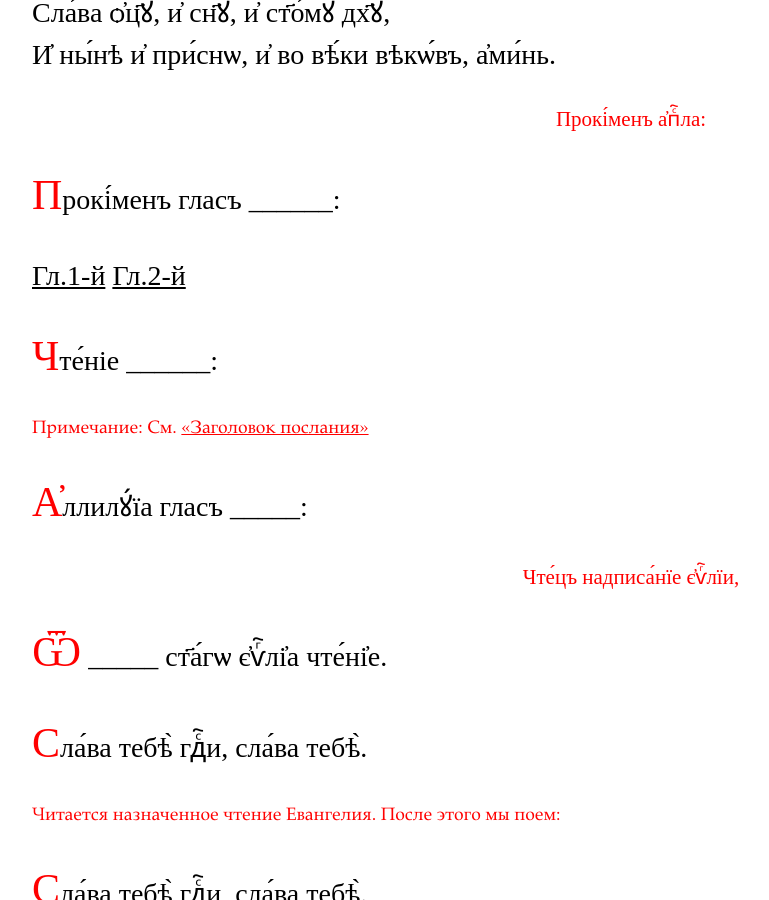
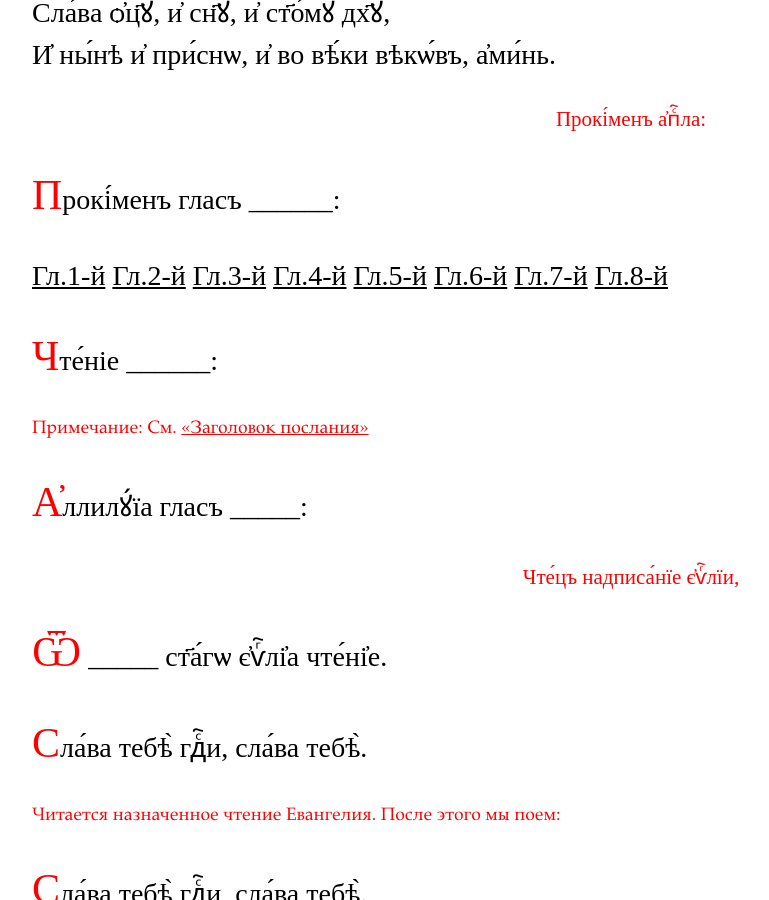
Before and after one commit to markjville/markjville.github.io, a Jekyll site: the page ReadersServ-Slav.html, which Jekyll copies as it is, in a window 1280 px wide and 900 px high, scrolled down 4000 px. Shown: the whole window, without its empty margins (34-803 px from the left). Built offline with Jekyll 4.4.1, drawn with Linux system fonts in a browser that asks for light colours; some web fonts are replaced; comment, search, counter and statistics services are not loaded.

Commit message:
Update ReadersServ-Slav.html

```diff
--- a/ReadersServ-Slav.html
+++ b/ReadersServ-Slav.html
@@ -82,6 +82,12 @@ p::first-letter {
 
 <a href="https://markjville.github.io/docs/Изобразительная/гл1-прок.html">Гл.1-й</a>
 <a href="https://markjville.github.io/docs/Изобразительная/гл2-прок.html">Гл.2-й</a>
+  <a href="https://markjville.github.io/docs/Изобразительная/гл3-прок.html">Гл.3-й</a>
+  <a href="https://markjville.github.io/docs/Изобразительная/гл4-прок.html">Гл.4-й</a>
+  <a href="https://markjville.github.io/docs/Изобразительная/гл5-прок.html">Гл.5-й</a>
+  <a href="https://markjville.github.io/docs/Изобразительная/гл6-прок.html">Гл.6-й</a>
+  <a href="https://markjville.github.io/docs/Изобразительная/гл7-прок.html">Гл.7-й</a>
+  <a href="https://markjville.github.io/docs/Изобразительная/гл8-прок.html">Гл.8-й</a>
 
 <p>Чте́ніе ______:</p><h5 style="color:red;">Примечание: См. <a href="https://markjville.github.io/docs/Изобразительная/Заголовки.html">«Заголовок послания»</a></h5>
 
```
